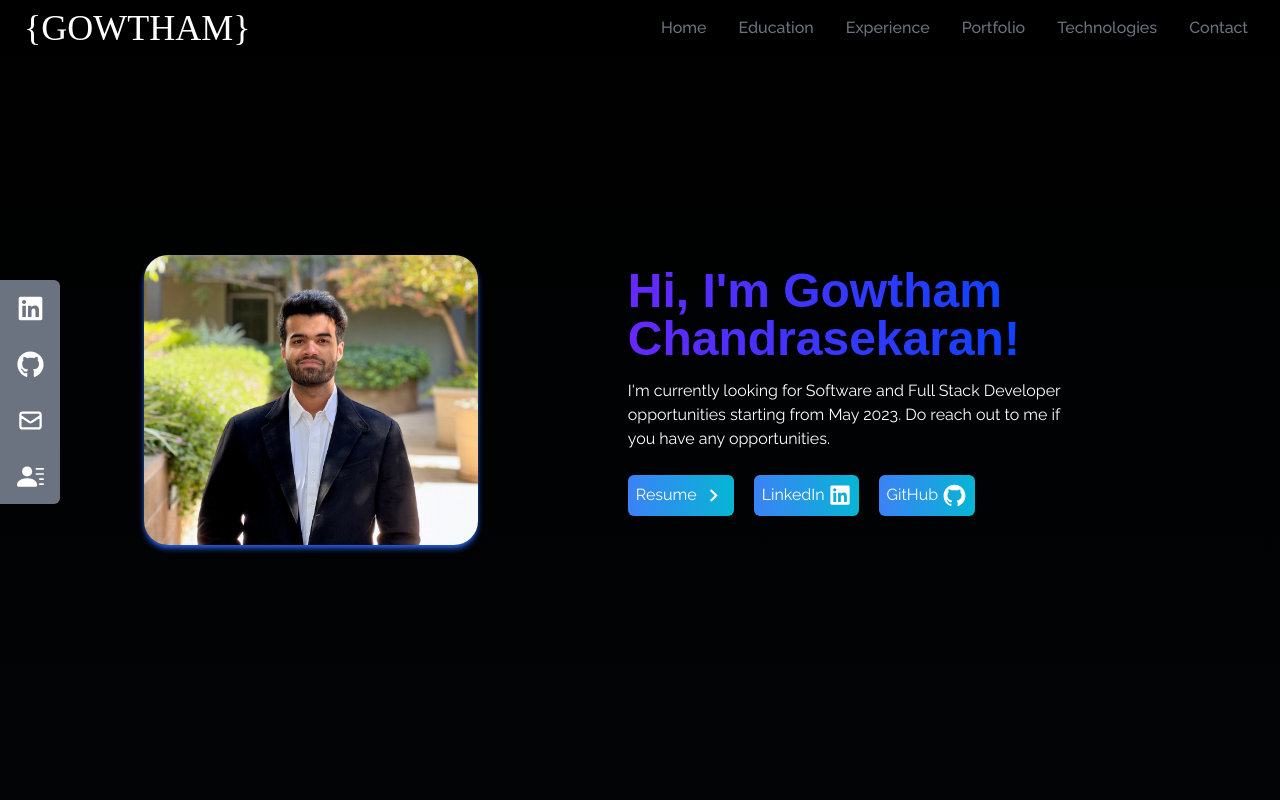
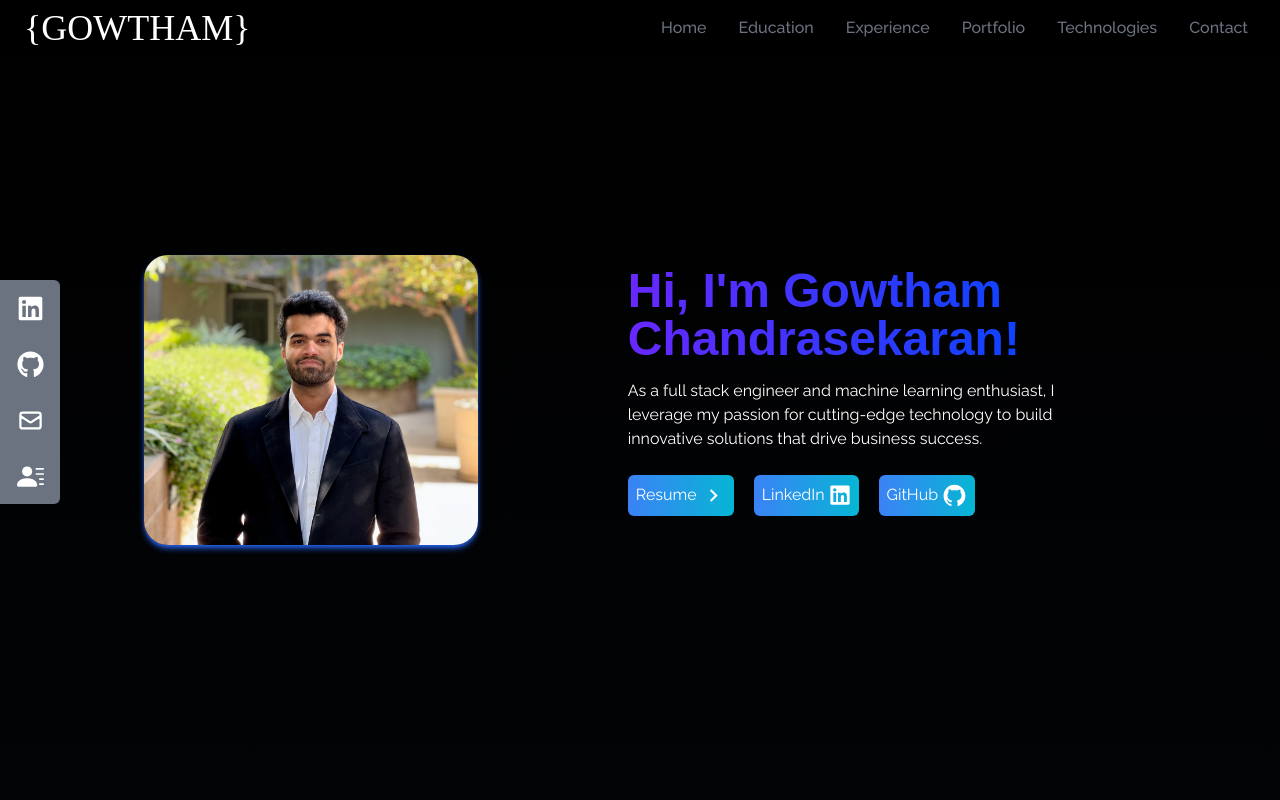
Before and after one commit to gowtham-chandrasekaran/portfolio-website, a React (Create React App) app: page / in a window 1280 px wide. Shown: the top 800 px of the page. Built offline with nearby package versions, Linux system fonts and the light colour scheme.

Commit message:
Oneliner

```diff
--- a/src/components/Home.jsx
+++ b/src/components/Home.jsx
@@ -52,9 +52,9 @@ const Home = () => {
             Hi, I'm Gowtham Chandrasekaran!
           </h2>
           <p className="text-white py-4 max-w-md">
-            I'm currently looking for Software and Full Stack Developer
-            opportunities starting from May 2023. Do reach out to me if you have
-            any opportunities.
+            As a full stack engineer and machine learning enthusiast, I leverage
+            my passion for cutting-edge technology to build innovative solutions
+            that drive business success.
           </p>
           <div className="flex justify-start">
             <a
```
